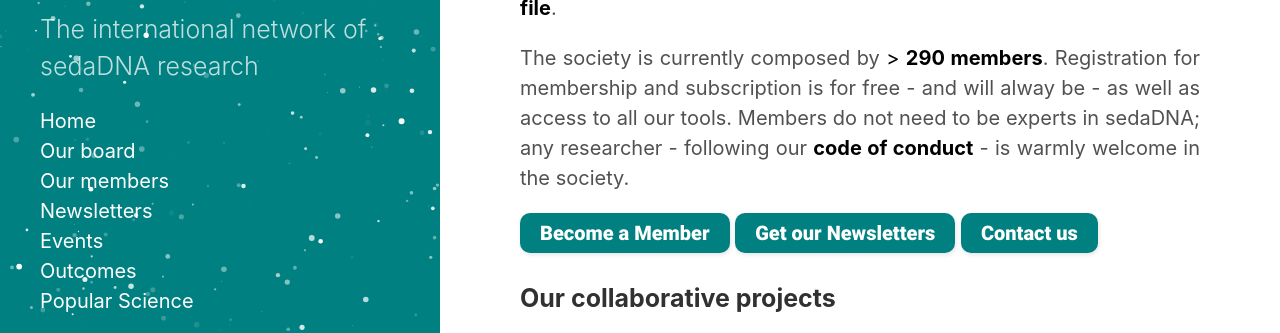
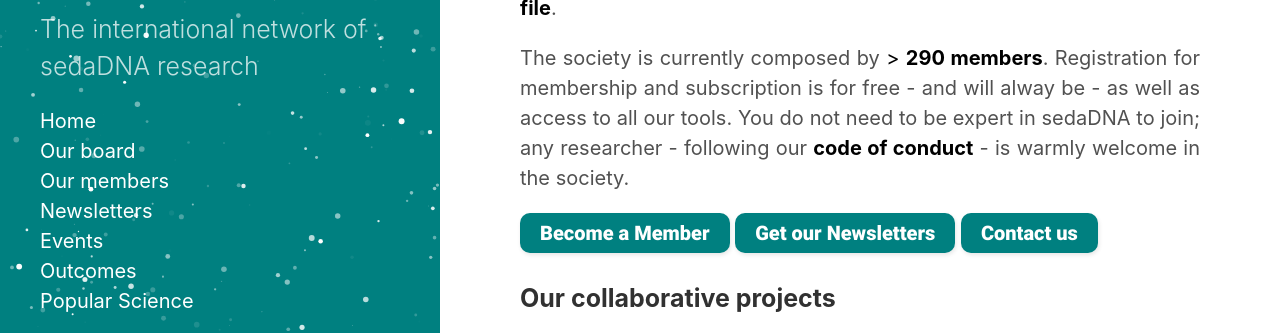
Before and after one commit to sedadna/sedadna.github.io, a Jekyll site: the page built from index.html, in a window 1280 px wide and 900 px high. Shown: the part 451-784 px from the top of the window. Built offline with Jekyll 4.4.1, drawn with Linux system fonts in a browser that asks for light colours; the list of posts is cut into pages by our own code.

Commit message:
Update index.html

```diff
--- a/index.html
+++ b/index.html
@@ -5,7 +5,7 @@
 <div class="intro">
 <h3 class="section-title underline">About us</h3>
 <p>The sedaDNA scientific society aims to transmit information about current sedaDNA research, promote best practices and increase collaborations between research groups. Our research is based on the use of the <b>sedimentary ancient DNA</b> (sedaDNA), a tool largely used to track past long-term changes in terrestrial and aquatic biodiversity. The primary aim of the society is to share informations about sedaDNA research. To do so, we provide monthly <a href="/category/news.html"><b>newsletters</b></a>, a literature survey on <a href="https://scholar.google.fr/citations?user=90ytJ14AAAAJ&hl=fr" target="_blank"><b>google scholar</b></a> and on <a href="https://www.researchgate.net/project/Comprehensive-literature-about-ancient-DNA-studies-from-sedimentary-archives-by-the-sedaDNA-scientific-society" target="_blank"><b>researchgate</b></a> as well as an up-to-date <a href="https://drive.google.com/file/d/1fZKL1Vb0xhpDSuqNx_JnYAk0KXEtF0PS/view" target="_blank"><b>excell file</b></a>. </p>
-<p>The society is currently composed by <a href="/category/members.html">> <b>290 members</b></a>. Registration for membership and subscription is for free - and will alway be - as well as access to all our tools. Members do not need to be experts in sedaDNA; any researcher - following our <a href="/category/code.html"><b>code of conduct</b></a> - is warmly welcome in the society.</p>
+<p>The society is currently composed by <a href="/category/members.html">> <b>290 members</b></a>. Registration for membership and subscription is for free - and will alway be - as well as access to all our tools. You do not need to be expert in sedaDNA to join; any researcher - following our <a href="/category/code.html"><b>code of conduct</b></a> - is warmly welcome in the society.</p>
 <button class="button-join" role="button" onclick="window.open('https://forms.gle/sNqK3VUjHhqUXwbq9','_blank')" type="button">Become a Member</button>
 <button class="button-join" role="button" onclick="window.open('https://forms.gle/icM9hT6uxy7oGmsUA','_blank')" type="button">Get our Newsletters</button>
 <button class="button-join" role="button" onclick="window.open('https://forms.gle/xzqEpKZa2UmxgFMr5','_blank')" type="button">Contact us</button>
```
